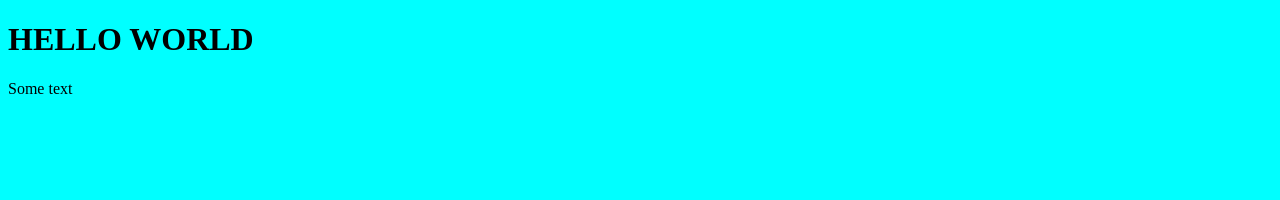
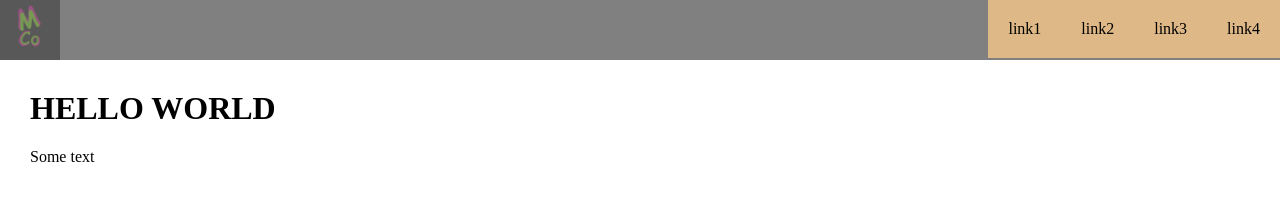
Before and after one commit to Struthiop/Struthiop.github.io, a plain HTML site: page index.html in a window 1280 px wide. Drawn offline with Linux system fonts and the light colour scheme.

Commit message:
Added header

```diff
--- a/index.html
+++ b/index.html
@@ -5,8 +5,21 @@
     </head>
 
     <body>
-        <h1>HELLO WORLD</h1>
-        <div>Some text</div>
+        <header>
+            <img id="header-logo" src="images/logo.png">
+            <div class="header-right">
+                <a>link1</a>
+                <a>link2</a>
+                <a>link3</a>
+                <a>link4</a>
+            </div>
+        </header>
+
+        <div id="main">
+            <h1>HELLO WORLD</h1>
+            <div>Some text</div>
+        </div>
+
         <script src="scripts/app.js"></script>
     </body>
 </html>
--- a/styles/styles.css
+++ b/styles/styles.css
@@ -1,3 +1,40 @@
 body {
-    background-color: cyan;
+    background-color: white;
+    margin: 0;
 }
+
+header {
+    background-color: gray;
+
+    margin: 0px;
+
+    width: 100%;
+    height: 60px;
+}
+
+#header-logo {
+    height: 100%;
+    margin: 0;
+}
+
+.header-right {
+    float: right;
+
+    display: flex;
+    justify-content: center;
+    align-items: center;
+
+    background-color: blue;
+}
+
+a {
+    height: 100%;
+    padding: 20px;
+    background-color: burlywood;
+}
+
+
+
+#main {
+    margin: 30px;
+}
```
Also changed, not shown: images/logo.png (added).
